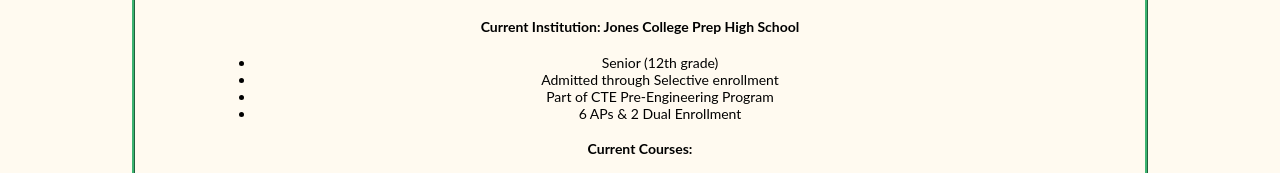
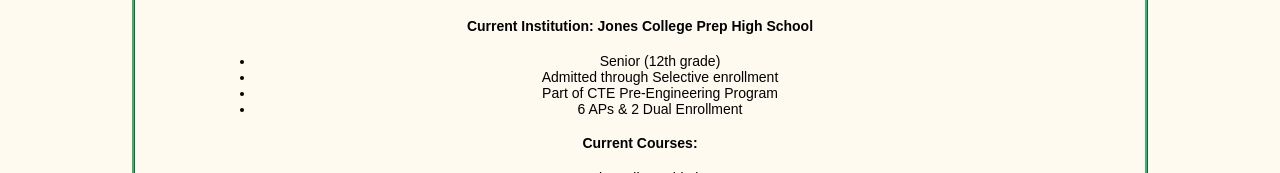
Before and after one commit to ssandoval3/Project2, a plain HTML site: page index.html in a window 1280 px wide. Shown: the part 547-720 px from the top of the page. Drawn offline with Linux system fonts and the light colour scheme; a web font is replaced by a local one.

Commit message:
Update style.css

```diff
--- a/css/style.css
+++ b/css/style.css
@@ -63,6 +63,7 @@ body {
   padding: 30px 80px;
   border: 3px ridge MediumSeaGreen;
   text-align: center;
+  font-family: "Source Sans Pro", "Arial", sans-serif;
 }
 
 h1{
```
